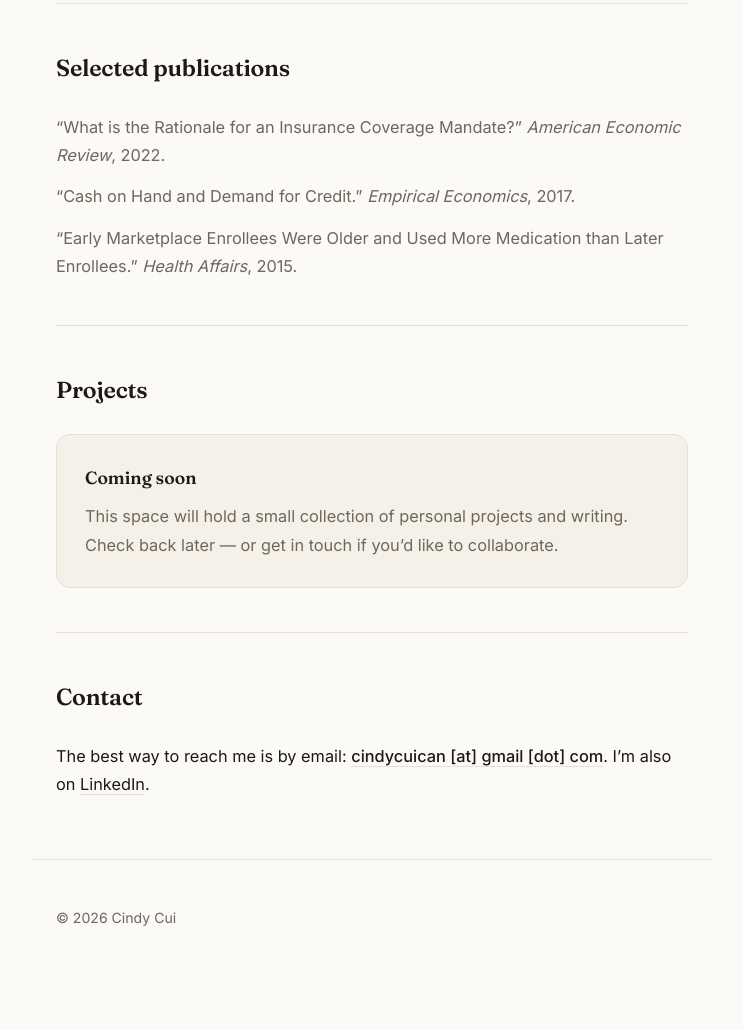
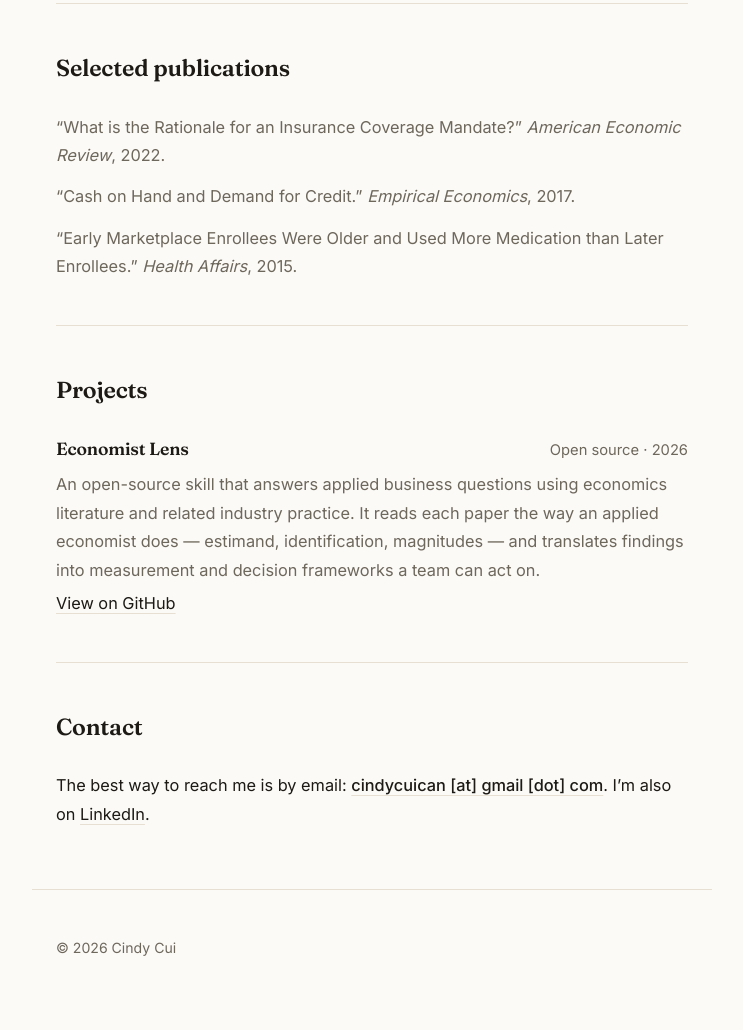
Before and after one commit to cindyccui/cindyccui.github.io, a plain HTML site: page index.html in a window 1280 px wide. Shown: the part 1320-2350 px from the top of the page, without its empty margins (268-1011 px from the left). Before the commit the page ends 2321 px from the top, so only its background shows below. Drawn offline with Linux system fonts and the light colour scheme.

Commit message:
Replace 'coming soon' placeholder with Economist Lens project card

```diff
--- a/index.html
+++ b/index.html
@@ -58,9 +58,10 @@
 
   <section id="projects">
     <h2>Projects</h2>
-    <div class="placeholder">
-      <p>Coming soon</p>
-      <p>This space will hold a small collection of personal projects and writing. Check back later &mdash; or get in touch if you&rsquo;d like to collaborate.</p>
+    <div class="project">
+      <div class="project-head"><strong>Economist Lens</strong><span>Open source &middot; 2026</span></div>
+      <p>An open-source skill that answers applied business questions using economics literature and related industry practice. It reads each paper the way an applied economist does &mdash; estimand, identification, magnitudes &mdash; and translates findings into measurement and decision frameworks a team can act on.</p>
+      <p class="project-link"><a href="https://github.com/cindyccui/economist-lens">View on GitHub</a></p>
     </div>
   </section>
 
--- a/styles.css
+++ b/styles.css
@@ -126,23 +126,29 @@ h2 {
 .pubs li { margin-bottom: 0.8rem; color: var(--muted); }
 .pubs li:last-child { margin-bottom: 0; }
 
-/* Projects placeholder */
-.placeholder {
-  background: var(--card);
-  border: 1px solid var(--line);
-  border-radius: var(--radius);
-  padding: 1.75rem;
+/* Projects */
+.project { margin-bottom: 1.75rem; }
+.project:last-of-type { margin-bottom: 0; }
+
+.project-head {
+  display: flex;
+  justify-content: space-between;
+  align-items: baseline;
+  gap: 1rem;
+  flex-wrap: wrap;
 }
 
-.placeholder p { margin: 0.5rem 0; color: var(--muted); }
-.placeholder p:first-child {
-  margin-top: 0;
-  color: var(--ink);
+.project-head strong {
   font-family: var(--serif);
   font-weight: 600;
   font-size: 1.1rem;
+  letter-spacing: -0.01em;
 }
-.placeholder p:last-child { margin-bottom: 0; }
+
+.project-head span { color: var(--muted); font-size: 0.92rem; }
+
+.project p { margin: 0.3rem 0 0; color: var(--muted); }
+.project-link { margin-top: 0.5rem; }
 
 /* Email reveal button */
 .reveal-email {
```
